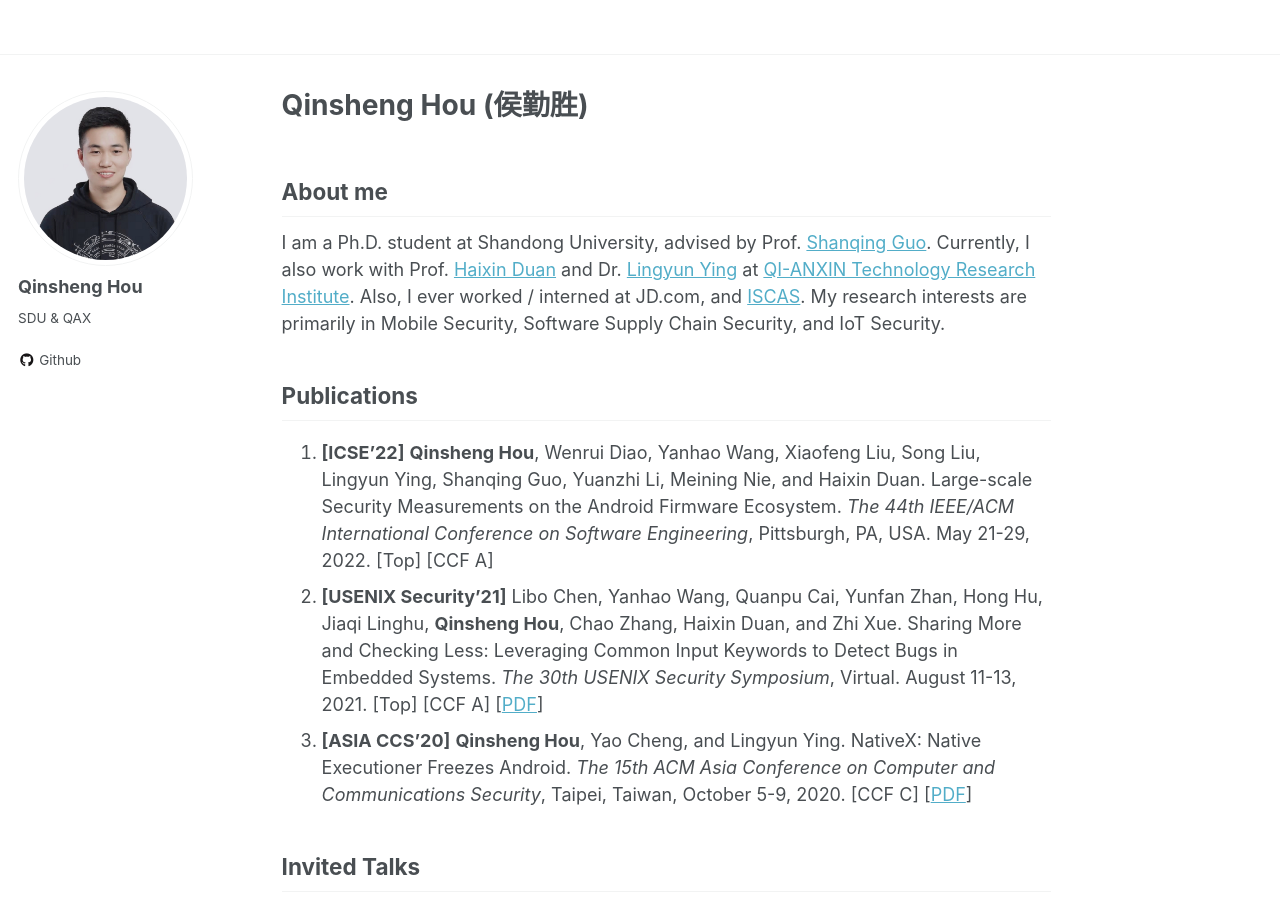
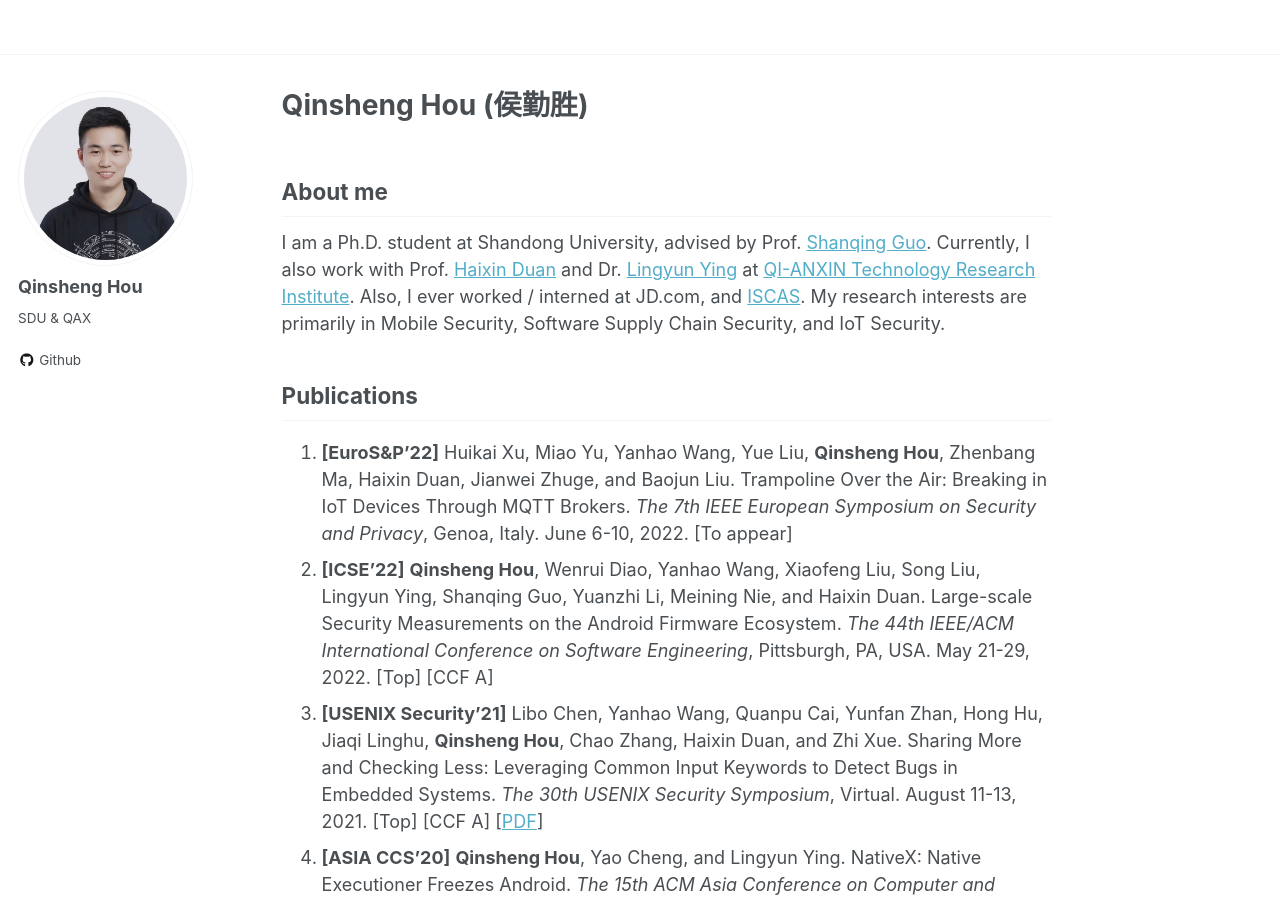
Before and after one commit to chicharitomu14/chicharitomu14.github.io, a Jekyll site: the page built from _pages/about.md, in a window 1280 px wide and 900 px high. Built offline with Jekyll 4.4.1, drawn with Linux system fonts in a browser that asks for light colours.

Commit message:
update paper

```diff
--- a/_pages/about.md
+++ b/_pages/about.md
@@ -15,6 +15,7 @@ I am a Ph.D. student at Shandong University, advised by Prof. [Shanqing Guo](htt
 
 Publications
 ------
+1. **[EuroS&P'22]** Huikai Xu, Miao Yu, Yanhao Wang, Yue Liu, **Qinsheng Hou**, Zhenbang Ma, Haixin Duan, Jianwei Zhuge, and Baojun Liu. Trampoline Over the Air: Breaking in IoT Devices Through MQTT Brokers. *The 7th IEEE European Symposium on Security and Privacy*, Genoa, Italy. June 6-10, 2022. [To appear]
 1. **[ICSE’22]** **Qinsheng Hou**, Wenrui Diao, Yanhao Wang, Xiaofeng Liu, Song Liu, Lingyun Ying, Shanqing Guo, Yuanzhi Li, Meining Nie, and Haixin Duan. Large-scale Security Measurements on the Android Firmware Ecosystem. *The 44th IEEE/ACM International Conference on Software Engineering*, Pittsburgh, PA, USA. May 21-29, 2022. [Top] [CCF A]
 1. **[USENIX Security’21]** Libo Chen, Yanhao Wang, Quanpu Cai, Yunfan Zhan, Hong Hu, Jiaqi Linghu, **Qinsheng Hou**, Chao Zhang, Haixin Duan, and Zhi Xue. Sharing More and Checking Less: Leveraging Common Input Keywords to Detect Bugs in Embedded Systems. *The 30th USENIX Security Symposium*,  Virtual. August 11-13, 2021. [Top] [CCF A] [[PDF](https://www.usenix.org/system/files/sec21-chen-libo.pdf)]
 1. **[ASIA CCS’20]** **Qinsheng Hou**, Yao Cheng, and Lingyun Ying. NativeX: Native Executioner Freezes Android. *The 15th ACM Asia Conference on Computer and Communications Security*, Taipei, Taiwan, October 5-9, 2020. [CCF C] [[PDF](https://chicharitomu14.github.io/files/2020-NativeX.pdf)]
```
